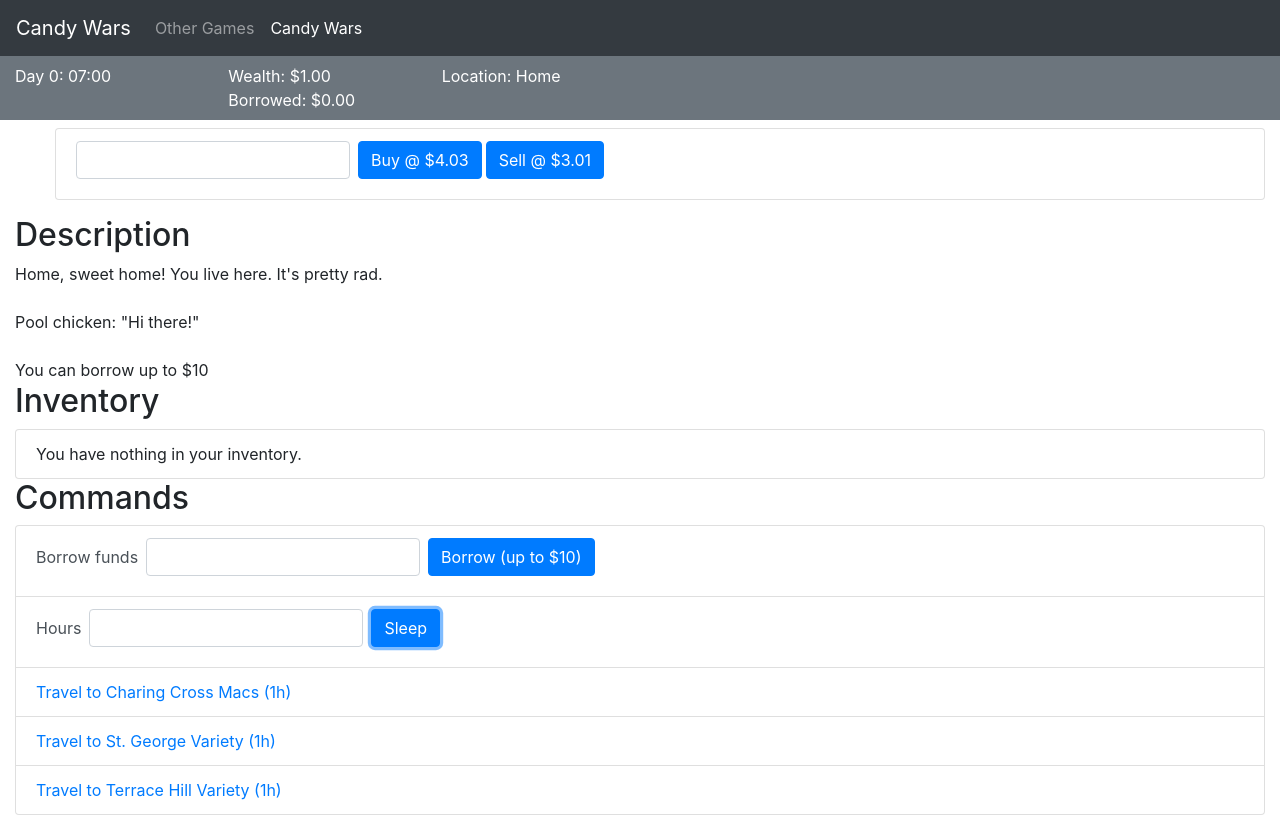
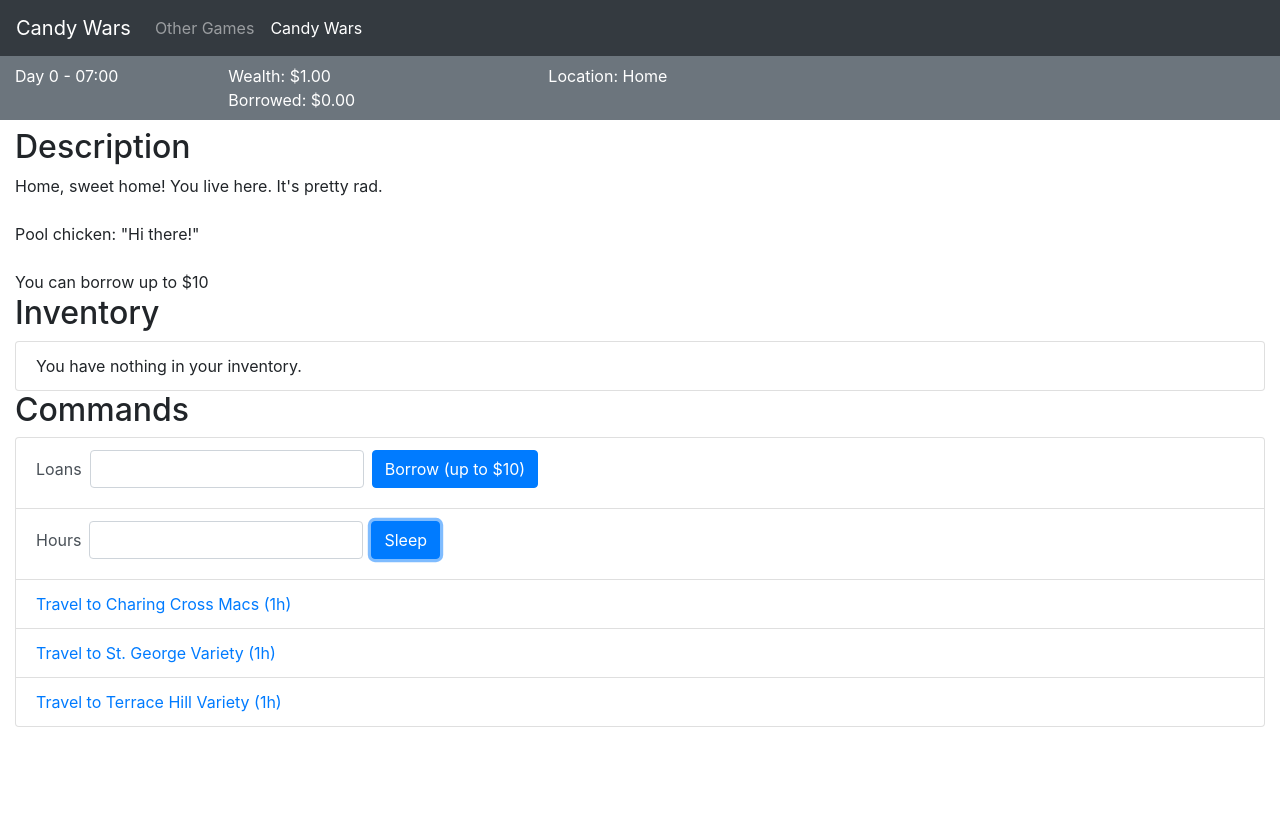
Before and after one commit to millwardesque/The-Rassler, a plain HTML site: page public/candy-wars.html in a window 1280 px wide. Both pictures are taken after typing "Sample" into the empty fields and a click on the button "Sleep". Drawn offline with Linux system fonts and the light colour scheme.

Commit message:
Partial implementation of a compound quantity UI command.

```diff
--- a/public/candy-wars.html
+++ b/public/candy-wars.html
@@ -82,7 +82,7 @@
                 <main class="col-12">
                     <div id="status" class="row sticky-top bg-secondary mb-2 pt-2 pb-2 text-white">
                         <div id="gameClock-container" class="col-sm-2"></div>
-                        <div id="wealth-container" class="col-sm-2">
+                        <div id="wealth-container" class="col-sm-3">
                             Wealth: <span class="wealth"></span><br />
                             Borrowed: <span class="borrowed"></span>
                         </div>
@@ -92,6 +92,18 @@
                         </div>
                     </div>
 
+                    <h2>Description</h2>
+                    <div id="description"></div>
+
+                    <h2>Inventory</h2>
+                    <ul id="inventory" class="list-group">
+                    </ul>
+
+                    <h2>Commands</h2>
+                    <ul id="commands" class="list-group">
+                    </ul>
+
+                    <!--
                     <ul>
                         <li class="merchandise-command list-group-item list-group-item-action">
                             <form class="form-inline">
@@ -103,18 +115,7 @@
                             </form>
 
                         </li>
-                    </ul>
-
-                    <h2>Description</h2>
-                    <div id="description"></div>
-
-                    <h2>Inventory</h2>
-                    <ul id="inventory" class="list-group">
-                    </ul>
-
-                    <h2>Commands</h2>
-                    <ul id="commands" class="list-group">
-                    </ul>
+                    </ul -->
                 </main>
             </div>
         </div>
@@ -132,16 +133,18 @@
                         <label class="col-form-label mr-2">Item name</label>
                         <input type="text" id="quantity-command" class="form-control"></input>
                     </div>
-                    <button class="btn btn-primary mb-2" type="submit">Button action</button>
+                    <!-- Button actions get inserted here. -->
                 </form>
             </li>
+
+            <button class="template quantity-command-submit btn btn-primary mb-2 mr-2" type="submit">Button action</button>
 
             <li class="template inventory-item list-group-item">
                 <span class="name"></span><span class="quantity"></span>
             </li>
 
             <div class="template gameClock">
-                Day <span class="day"></span>: <span class="hour"></span>:<span class="minute"></span>
+                Day <span class="day"></span> - <span class="hour"></span>:<span class="minute"></span>
             </div>
         </div>
     </body>
--- a/public/js/Command.js
+++ b/public/js/Command.js
@@ -21,6 +21,21 @@ class Command extends GameObject {
         }
     }
 
+    render(container) {
+        let commandNode = webUtils.cloneTemplate('command');
+        let label = GameUtils.processTemplate(this.label);
+        commandNode.querySelector('.label').textContent = label;
+
+        commandNode.addEventListener('click', clickEvent => {
+            clickEvent.preventDefault();
+            clickEvent.stopPropagation();
+
+            engine.eventDispatcher.dispatchEvent(new GameEvent(GameEvents.ExecuteCommand, this));
+        });
+
+        container.appendChild(commandNode);
+    }
+
     /**
      * Loads a command via an object literal instead of a list of params
      */
--- a/public/js/CommandsUI.js
+++ b/public/js/CommandsUI.js
@@ -32,76 +32,12 @@ class CommandsUI extends GameObject{
     render(commands) {
         webUtils.removeAllChildren(this.container);
         for (let command of commands) {
-            if (command instanceof QuantityCommand) {
-                this.renderQuantityCommand(command)
-            }
-            else {
-                this.renderCommand(command);
-            }
+            command.render(this.container);
         }
 
         if (this.canUseCustomCommands) {
             this.renderCustomCommand();
         }
-    }
-
-    /**
-     * Renders a prescribed command (e.g. a line of dialogue the user could speak)
-     */
-    renderCommand(command) {
-        let commandNode = webUtils.cloneTemplate('command');
-        let label = GameUtils.processTemplate(command.label);
-        commandNode.querySelector('.label').textContent = label;
-
-        commandNode.addEventListener('click', function(clickEvent) {
-            clickEvent.preventDefault();
-            clickEvent.stopPropagation();
-
-            engine.eventDispatcher.dispatchEvent(new GameEvent(GameEvents.ExecuteCommand, command));
-        });
-
-        this.container.appendChild(commandNode);
-    }
-
-    /**
-     * Renders a quantity command form.
-     */
-    renderQuantityCommand(command) {
-        let commandNode = webUtils.cloneTemplate('quantity-command');
-        let randomId = Math.floor(Math.random() * 1000000000);
-        let formId = "quantity-command-form_" + randomId;
-        let fieldId = "quantity-command_" + randomId;
-
-        let form = commandNode.querySelector('form');
-        form.id = formId;
-
-        let field = commandNode.querySelector('#quantity-command');
-        field.id = fieldId;
-
-        form.querySelector('label').textContent = command.label;
-        form.querySelector('button[type="submit"]').textContent = command.actionName;
-
-        form.addEventListener('submit', (submitEvent) => {
-            submitEvent.preventDefault();
-            submitEvent.stopPropagation();
-
-            let quantity = Number(webUtils.stripHtml(field.value));
-            if (quantity == "") {
-                return;
-            }
-
-            if (!Number.isInteger(quantity)) {
-                console.log(`Supplied quantity ${quantity} isn't a number. Ignoring.`);
-            }
-            else {
-                command.quantity = quantity;
-                engine.eventDispatcher.dispatchEvent(new GameEvent(GameEvents.ExecuteCommand, command));
-            }
-
-            field.value = "";
-        });
-
-        this.container.appendChild(commandNode);
     }
 
     /**
--- a/public/js/QuantityCommand.js
+++ b/public/js/QuantityCommand.js
@@ -1,9 +1,9 @@
 class QuantityCommand extends Command {
-    constructor(id, label, quantity, actionName, onExecuteQuantityKey) {
+    constructor(id, label, quantity, actions, onExecuteQuantityKey) {
         super(id, label);
 
         this.quantity = quantity;
-        this.actionName = actionName;
+        this.actions = actions;
         this.onExecuteQuantityKey = onExecuteQuantityKey;
 
         engine.eventDispatcher.addListener(GameEvents.ExecuteCommand, this);
@@ -22,23 +22,50 @@ class QuantityCommand extends Command {
         super.execute();
     }
 
-    /**
-     * Loads a command via an object literal instead of a list of params
-     */
-    static load(obj) {
-        try {
-            let command = new QuantityCommand(obj.id, obj.label, obj.quantity);
-            if ('isEnabled' in obj) {
-                command.isEnabled = obj.isEnabled;
-            }
+    render(container) {
+        let commandNode = webUtils.cloneTemplate('quantity-command');
+        let randomId = Math.floor(Math.random() * 1000000000);
+        let formId = "quantity-command-form_" + randomId;
+        let fieldId = "quantity-command_" + randomId;
 
-            if ('onExecute' in obj) {
-                command.onExecute = obj.onExecute;
-            }
-            return command;
+        let form = commandNode.querySelector('form');
+        form.id = formId;
+
+        let field = commandNode.querySelector('#quantity-command');
+        field.id = fieldId;
+
+        form.querySelector('label').textContent = this.label;
+
+        // Create all the buttons.
+        for (let action in this.actions) {
+            let actionButton = webUtils.cloneTemplate('quantity-command-submit');
+            actionButton.value = action;
+            actionButton.textContent = this.actions[action].label;
+
+            actionButton.addEventListener('click', clickEvent => {
+                clickEvent.preventDefault();
+                clickEvent.stopPropagation();
+
+                let quantity = Number(webUtils.stripHtml(field.value));
+                if (quantity == "") {
+                    return;
+                }
+
+                if (!Number.isInteger(quantity)) {
+                    console.log(`Supplied quantity ${quantity} isn't a number. Ignoring.`);
+                }
+                else {
+                    this.quantity = quantity;
+                    this.onExecute.push(this.actions[action].onExecute);
+                    engine.eventDispatcher.dispatchEvent(new GameEvent(GameEvents.ExecuteCommand, this));
+                }
+
+                field.value = "";
+            });
+
+            form.appendChild(actionButton);
         }
-        catch(err) {
-            throw new Error(`Unable to load quantity command from object: ${err}`);
-        }
+
+        container.appendChild(commandNode);
     }
 }
--- a/public/js/candy-wars/Home.js
+++ b/public/js/candy-wars/Home.js
@@ -6,8 +6,10 @@ class Home extends GameLocation {
     getCommands() {
         let commands = super.getCommands();
 
-        let command = new QuantityCommand(`sleep`, `Hours`, 1, 'Sleep', 'hours');
-        command.onExecute.push({ key: CustomGameEvents.Sleep, value: { days: 0, hours: 1, minutes: 0} });
+        let actions = {
+            'sleep': { label: `Sleep`, onExecute: { key: CustomGameEvents.Sleep, value: { days: 0, hours: 1, minutes: 0} }},
+        };
+        let command = new QuantityCommand(`sleep`, `Hours`, 1, actions, 'hours');
         commands.push(command);
 
         return commands;
--- a/public/js/candy-wars/MoneyLender.js
+++ b/public/js/candy-wars/MoneyLender.js
@@ -48,20 +48,17 @@ class MoneyLender extends (GameObject) {
     }
 
     getCommands() {
-        let commands = [];
+        let actions = {};
+
+        if (this.funds > 0) {
+            actions['borrow'] = { label: `Borrow (up to \$${this.funds})`, onExecute: { key: CustomGameEvents.BorrowFunds, value: { lender: this, amount: 1 }}};
+        }
 
         if (this.isOwedDebt()) {
-            let command = new QuantityCommand(`repay-debt`, `Repay debt`, 1, `Repay (\$${this.debtOwed()} owed)`, 'amount');
-            command.onExecute.push({ key: CustomGameEvents.RepayDebt, value: { lender: this, amount: 1 }});
-            commands.push(command);
+            actions['repay'] = { label: `Repay (\$${this.debtOwed()} owed)`, onExecute: { key: CustomGameEvents.RepayDebt, value: { lender: this, amount: 1 }}};
         }
+        let command = new QuantityCommand(`loans`, `Loans`, 1, actions, 'amount');
 
-        if (this.funds > 0) {
-            let command = new QuantityCommand(`borrow-funds`, `Borrow funds`, 1, `Borrow (up to \$${this.funds})`, 'amount');
-            command.onExecute.push({ key: CustomGameEvents.BorrowFunds, value: { lender: this, amount: 1 }});
-            commands.push(command);
-        }
-
-        return commands;
+        return [command];
     }
 }
--- a/public/js/candy-wars/Vendor.js
+++ b/public/js/candy-wars/Vendor.js
@@ -10,12 +10,6 @@ class Vendor extends GameObject {
 
     getDescription() {
         let description = `${this.name}: "Hi there! What can I get for you?"`;
-        if (this.merchandise.length) {
-            description += `\n\nMerchandise`;
-            for (let item of this.merchandise) {
-                description += `\n${item.name}: Buy @ \$${this.merchandiseBuyPrice(item.name)} / Sell @ \$${this.merchandiseSellPrice(item.name)}`;
-            }
-        }
         return description;
     }
 
@@ -84,6 +78,22 @@ class Vendor extends GameObject {
         let inventoryItems = engine.registry.findValue('inventory').all();
         let commands = [];
 
+        // Gather list of items this vendor sells.
+        let itemList = this.merchandise.reduce((all, item) => {
+            all[item.name] = ['buy'];
+            return all;
+        })
+
+        // Gather list of items which the player has and this vendor buys.
+        for (let key in inventoryItems) {
+            let item = inventoryItems[key];
+            if (!(item in itemList)) {
+                itemList[item] = [];
+            }
+
+            itemList[item].push('sell');
+        }
+
         // Player-buy commands
         for (let item of this.merchandise) {
             let buyPrice = this.merchandiseSellPrice(item.name);
@@ -103,6 +113,19 @@ class Vendor extends GameObject {
             }
         }
 
+        // Sort by name.
+        commands.sort((a, b) => {
+            if (a.label < b.label) {
+                return -1;
+            }
+            else if (a.label > b.label) {
+                return 1;
+            }
+            else {
+                return 0;
+            }
+        });
+
         return commands;
     }
 }
```
Also changed, not shown: public/js/candy-wars/CandyWars.js (+4 -3 lines).
